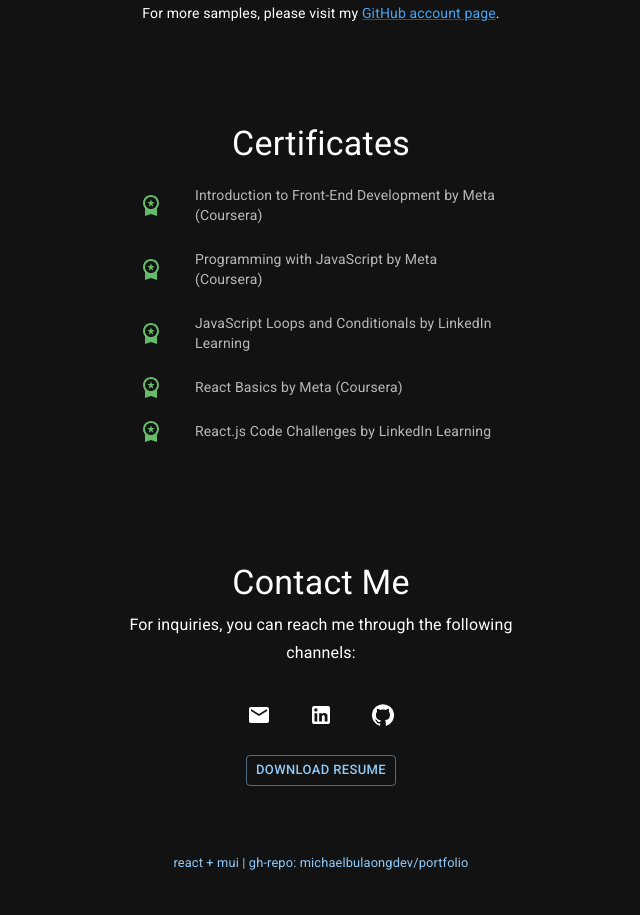
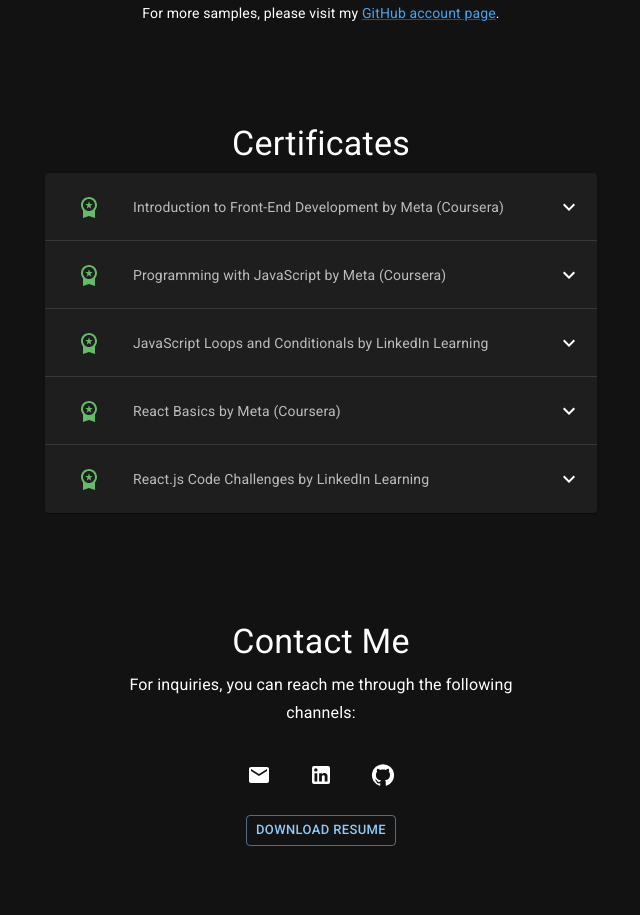
Before and after one commit to michaelbulaongdev/portfolio-old, a React (Create React App) app: page / in a window 1280 px wide. Shown: the part 1720-2635 px from the top of the page, without its empty margins (319-959 px from the left). Before the commit the page ends 2594 px from the top, so only its background shows below. Built offline with nearby package versions, Linux system fonts and the light colour scheme.

Commit message:
Update Certificates.js
tried incorporating accordion component to show certificate thumbnails

```diff
--- a/src/components/Certificates.js
+++ b/src/components/Certificates.js
@@ -1,4 +1,8 @@
 import {
+	Accordion,
+	AccordionSummary,
+	AccordionDetails,
+	CardMedia,
 	Container,
 	List,
 	ListItem,
@@ -8,14 +12,20 @@
 	Typography,
 } from '@mui/material';
 import WorkspacePremiumIcon from '@mui/icons-material/WorkspacePremium';
+import ExpandMoreIcon from '@mui/icons-material/ExpandMore';
 import {listCert} from './lists';
 
 export default function Certificates() {
 	return (
-		<Container maxWidth='xs' align='center'>
+		<Container maxWidth='sm' align='center'>
 			<Typography variant='h4'>Certificates</Typography>
 			<List>
 				{listCert.map((item) => (
+					<Accordion>
+						<AccordionSummary
+							expandIcon={<ExpandMoreIcon />}
+							aria-controls='panel1a-content'
+							id='panel1a-header'>
 							<ListItem key={item.link} disablePadding>
 								<ListItemButton target='_blank' href={item.link}>
 									<ListItemIcon>
@@ -24,6 +34,11 @@
 									<ListItemText secondary={item.title} />
 								</ListItemButton>
 							</ListItem>
+						</AccordionSummary>
+						<AccordionDetails>
+							<CardMedia sx={{minHeight: 400}} image={item.image} />
+						</AccordionDetails>
+					</Accordion>
 				))}
 			</List>
 		</Container>
```
Lines whose indentation alone changed are shown as unchanged.
